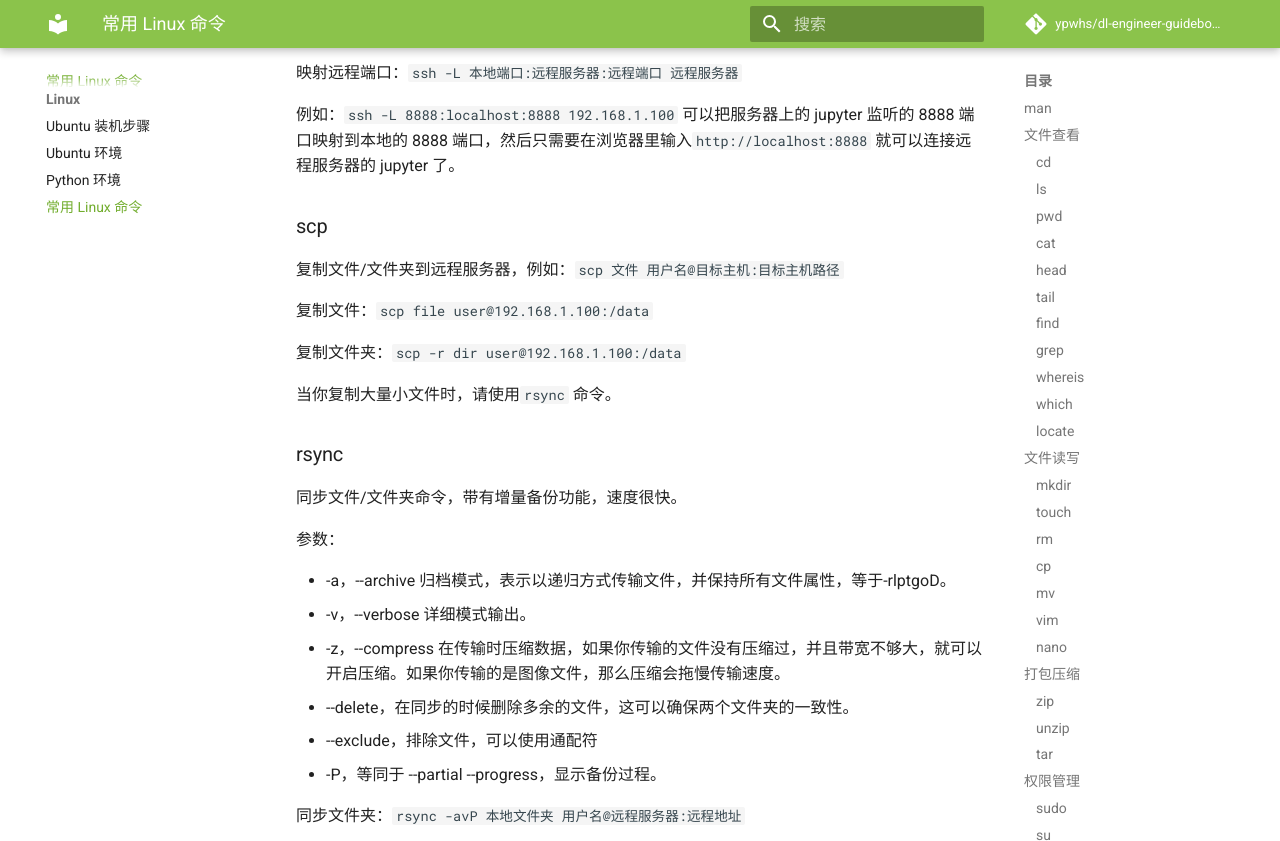
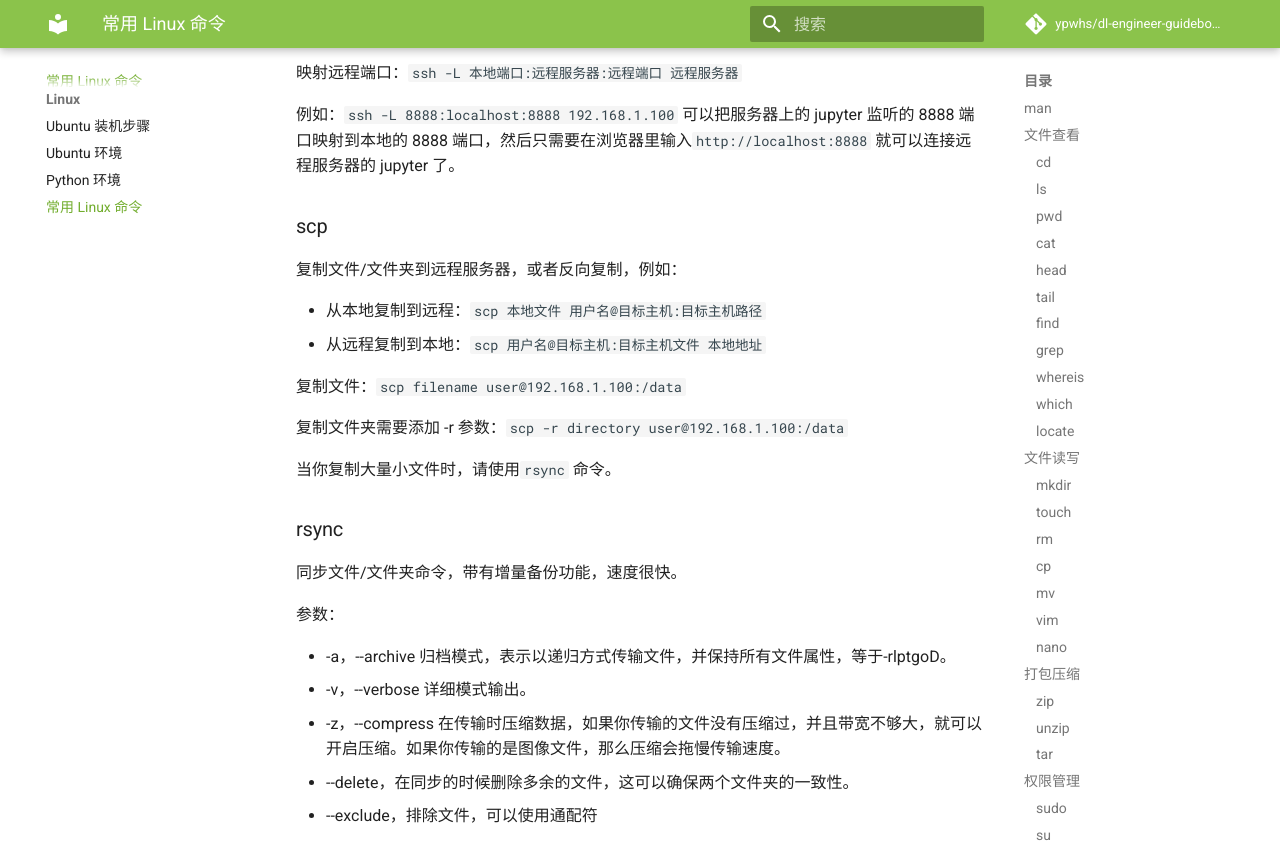
Before and after one commit to ypwhs/dl-engineer-guidebook, an MkDocs documentation site: the page built from docs/linux-command.md, in a window 1280 px wide and 900 px high, scrolled down 9325 px, cut to the strip 0-841 px from the top of the window. Built offline with MkDocs 1.6.1 and Material for MkDocs 9.7.7, drawn with Linux system fonts in a browser that asks for light colours; comment, search, counter and statistics services are not loaded.

Commit message:
Update linux-command.md

```diff
--- a/docs/linux-command.md
+++ b/docs/linux-command.md
@@ -375,11 +375,14 @@ Swap:          976M          0B        976M
 
 ### scp
 
-复制文件/文件夹到远程服务器，例如：`scp 文件 用户名@目标主机:目标主机路径`
+复制文件/文件夹到远程服务器，或者反向复制，例如：
 
-复制文件：`scp file user@192.168.1.100:/data`
+* 从本地复制到远程：`scp 本地文件 用户名@目标主机:目标主机路径`
+* 从远程复制到本地：`scp 用户名@目标主机:目标主机文件 本地地址`
 
-复制文件夹：`scp -r dir user@192.168.1.100:/data`
+复制文件：`scp filename user@192.168.1.100:/data`
+
+复制文件夹需要添加 -r 参数：`scp -r directory user@192.168.1.100:/data`
 
 当你复制大量小文件时，请使用`rsync` 命令。
 
```
